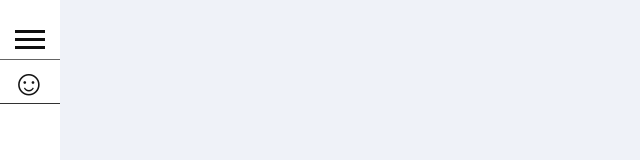
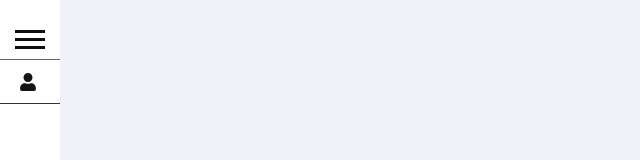
Before and after one commit to thtrvdnl/vbar, a Vue app: page / in a window 1280 px wide. Shown: the top 160 px of the page, without its empty margins (0-640 px from the left). Built offline with nearby package versions, Linux system fonts and the light colour scheme.

Commit message:
Base icons initialized

```diff
--- a/package.json
+++ b/package.json
@@ -10,7 +10,7 @@
   "dependencies": {
     "@fortawesome/fontawesome-svg-core": "^1.2.32",
     "@fortawesome/free-solid-svg-icons": "^5.15.1",
-    "@fortawesome/vue-fontawesome": "^2.0.0",
+    "@fortawesome/vue-fontawesome": "^3.0.0-1",
     "axios": "^0.21.0",
     "core-js": "^3.6.5",
     "vue": "^3.0.0",
--- a/src/api/menuItems.js
+++ b/src/api/menuItems.js
@@ -0,0 +1,9 @@
+export const menu = {
+  items: [
+    {
+      id: 'profile',
+      text: 'Профиль',
+      icon: 'user'
+    }
+  ]
+}
--- a/src/components/MenuBar.vue
+++ b/src/components/MenuBar.vue
@@ -2,7 +2,7 @@
   <nav :class="`navbar ${menuState ? ' active' : ''}`">
     <MenuBurgerButton :menuState="menuState" @changeMenuState="changeMenuState" />
     <ul class="menu" id="menu">
-      <MenuItem :menuState="menuState" />
+      <MenuItem v-for="{ id, icon, text } of menuItems" :key="id" :menuState="menuState" :icon="icon" :text="text" />
     </ul>
   </nav>
 </template>
@@ -14,6 +14,8 @@
 import MenuBurgerButton from './MenuBurgerButton'
 import MenuItem from './MenuItem'
 
+import { menu } from '@/api/menuItems'
+
 export default {
   components: {
     MenuBurgerButton,
@@ -21,7 +23,8 @@ export default {
   },
   data() {
     return {
-      menuState: false
+      menuState: false,
+      menuItems: menu.items || []
     }
   },
   methods: {
--- a/src/components/MenuItem.vue
+++ b/src/components/MenuItem.vue
@@ -1,7 +1,9 @@
 <template>
   <li class="menu-item">
-    <span class="menu-item-small">☺</span>
-    <span :class="`menu-item-full ${menuState ? ' active' : ''}`">Item 1</span>
+    <span :class="`menu-item-small ${menuState ? '' : ' active'}`">
+      <fa :icon="icon" class="icon"></fa>
+    </span>
+    <span :class="`menu-item-full ${menuState ? ' active' : ''}`">{{ text }}</span>
   </li>
 </template>
 
@@ -11,6 +13,12 @@ export default {
     menuState: {
       type: Boolean,
       required: true
+    },
+    icon: {
+      type: String
+    },
+    text: {
+      type: String
     }
   }
 }
@@ -19,6 +27,7 @@ export default {
 <style lang="scss">
 $tooDarkBg: rgb(15, 15, 15);
 $darkText: rgb(20, 20, 20);
+$iconSize: 18px;
 
 .menu-item {
   position: relative;
@@ -42,7 +51,19 @@ $darkText: rgb(20, 20, 20);
     }
   }
   &-small {
-    font-size: 36px;
+    display: flex;
+    align-items: center;
+    justify-content: center;
+    & > .icon {
+      width: 0;
+      height: 0;
+    }
+    &.active > .icon {
+      fill: $darkText;
+      width: $iconSize;
+      height: $iconSize;
+      transition: all 0.2s ease-in-out;
+    }
   }
   &:hover {
     color: rgb(150, 150, 150);
--- /dev/null
+++ b/src/lib/FontAwesomeIcon.vue
@@ -0,0 +1,42 @@
+<template>
+  <svg xmlns="http://www.w3.org/2000/svg" :class="$props.class" :viewBox="`0 0 ${width} ${height}`">
+    <path fill="currentColor" :d="svgPath" />
+  </svg>
+</template>
+
+<script>
+import { defineComponent, computed } from 'vue'
+import { findIconDefinition } from '@fortawesome/fontawesome-svg-core'
+
+export default defineComponent({
+  name: 'FontAwesomeIcon',
+
+  props: {
+    icon: {
+      type: String,
+      required: true
+    },
+    type: {
+      type: String,
+      default: 'fas',
+      required: false
+    },
+    class: String
+  },
+
+  setup(props) {
+    const definition = computed(() =>
+      findIconDefinition({
+        prefix: props.type,
+        iconName: props.icon
+      })
+    )
+
+    const width = computed(() => definition.value.icon[0])
+    const height = computed(() => definition.value.icon[1])
+    const svgPath = computed(() => definition.value.icon[4])
+
+    return { width, height, svgPath }
+  }
+})
+</script>
--- a/src/main.js
+++ b/src/main.js
@@ -1,16 +1,11 @@
-import { createApp, defineComponent } from 'vue'
+import { createApp } from 'vue'
 import App from './App.vue'
 import router from './router'
 import store from './store'
-
-import { library } from '@fortawesome/fontawesome-svg-core'
-import { fas } from '@fortawesome/free-solid-svg-icons'
-import { FontAwesomeIcon } from '@fortawesome/vue-fontawesome'
-
-library.add(fas)
-defineComponent('faw-icon', FontAwesomeIcon)
+import { FontAwesomeIcon } from '@/plugins/font-awesome'
 
 createApp(App)
   .use(store)
   .use(router)
+  .component('fa', FontAwesomeIcon)
   .mount('#app')
--- /dev/null
+++ b/src/plugins/font-awesome.js
@@ -0,0 +1,7 @@
+import { library } from '@fortawesome/fontawesome-svg-core'
+import { fas } from '@fortawesome/free-solid-svg-icons'
+import FontAwesomeIcon from '@/lib/FontAwesomeIcon.vue'
+
+library.add(fas)
+
+export { FontAwesomeIcon }
```
Also changed, not shown: 1 other file (tests, documents, lock files or other folders).
